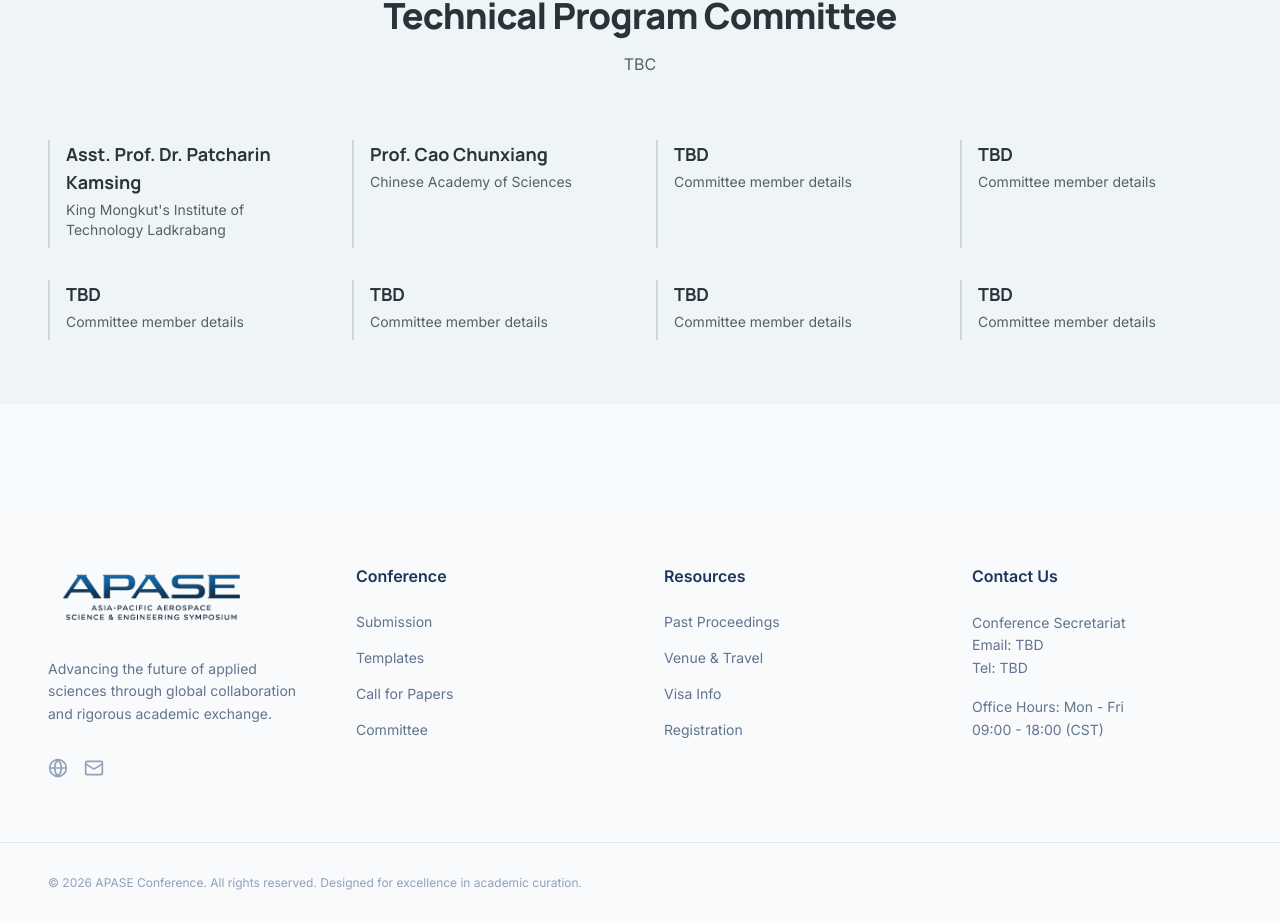
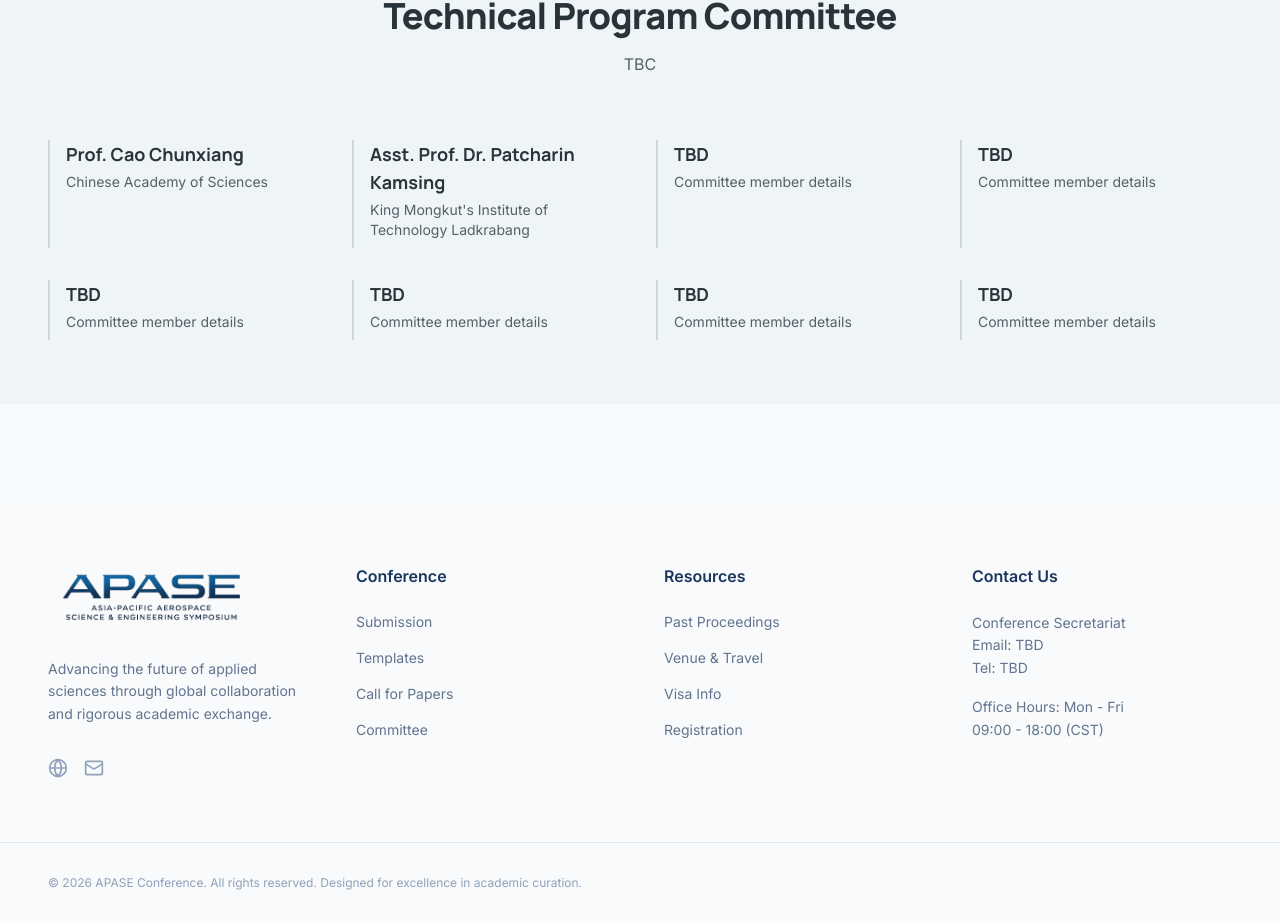
Before and after one commit to ascomlab/apase-web, a Next.js app: page /committee in a window 1280 px wide. Shown: the part 2305-3228 px from the top of the page. Built offline with nearby package versions, Linux system fonts and the light colour scheme.

Commit message:
Update page.tsx

```diff
--- a/app/committee/page.tsx
+++ b/app/committee/page.tsx
@@ -31,6 +31,7 @@ const organizingCommittee = [
     role: "Honorary Chair",
     name: "Komsan Maleesee",
     affiliation: "King Mongkut's Institute of Technology Ladkrabang, Thailand",
+
   },
   {
     role: "Honorary Chair",
@@ -72,13 +73,13 @@ const organizingCommittee = [
 
 const technicalCommittee = [
   {
-    name: "Asst. Prof. Dr. Patcharin Kamsing",
-    description: "King Mongkut's Institute of Technology Ladkrabang",
+    name: "Prof. Cao Chunxiang",
+    description: "Chinese Academy of Sciences",
     badge: null,
   },
   {
-    name: "Prof. Cao Chunxiang",
-    description: "Chinese Academy of Sciences",
+    name: "Asst. Prof. Dr. Patcharin Kamsing",
+    description: "King Mongkut's Institute of Technology Ladkrabang",
     badge: null,
   },
   {
```
